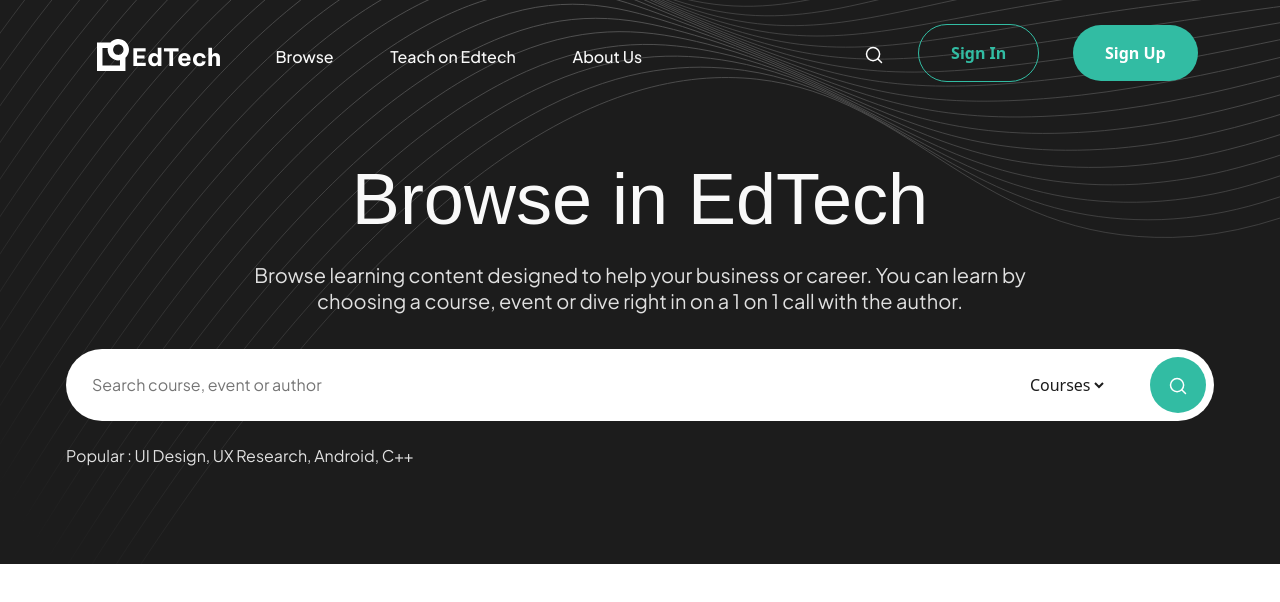
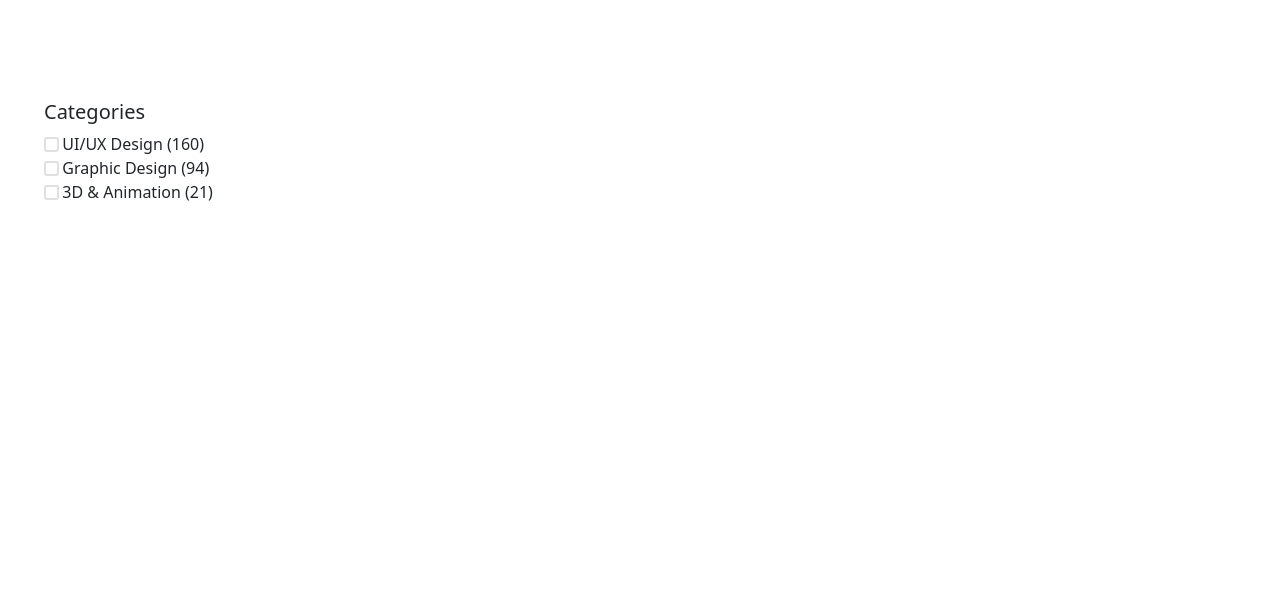
Before and after one commit to OrkhanKarimli/cardscomponent, a React (Create React App) app: page / in a window 1280 px wide. Shown: the top 602 px of the page. Built offline with nearby package versions, Linux system fonts and the light colour scheme; a web font is replaced by a local one.

Commit message:
Custom Checkbox

```diff
--- a/src/App.js
+++ b/src/App.js
@@ -1,9 +1,9 @@
 import "./App.css";
 import "./scss/style.scss";
-import LandingBrowse from "./components/LandingBrowse";
+import LandingPageCourses from "./components/LandingPageCourses";
 function App() {
   return(
-<LandingBrowse/>
+<LandingPageCourses/>
 
   )
 }
--- /dev/null
+++ b/src/components/LandingPageCourses.jsx
@@ -0,0 +1,49 @@
+import React from "react";
+const LandingPageCourses = () => {
+    const [checked, setChecked] = React.useState(true);
+  return (
+    <div className="container-fluid landing-page-courses-main">
+      <div className="col-md-2 landing-page-categories">
+        <ul className="landing-courses-list">
+          <h5>Categories</h5>
+          <li>
+            <input
+              type="checkbox"
+              defaultChecked={false}
+              onChange={() => setChecked(!checked)}
+            />
+            <span className="customcheck"></span>
+            <span  className="listinfo">
+            UI/UX Design (160)
+            </span>
+          </li>
+          <li>
+            <input
+              type="checkbox"
+              defaultChecked={false}
+              onChange={() => setChecked(!checked)}
+            />
+            <span className="customcheck"></span>
+            <span  className="listinfo">
+            Graphic Design (94)
+            </span>
+          </li>
+          <li>
+            <input
+              type="checkbox"
+              defaultChecked={false}
+              onChange={() => setChecked(!checked)}
+            />
+            <span className="customcheck"></span>
+            <span className="listinfo">
+            3D & Animation (21)
+            </span>
+          </li>
+        </ul>
+      </div>
+      <div className="col-md-9"></div>
+    </div>
+  );
+};
+
+export default LandingPageCourses;
--- /dev/null
+++ b/src/scss/_landingpagecourses.scss
@@ -0,0 +1,53 @@
+.landing-page-courses-main {
+  padding: 100px 124px 100px 124px;
+  .landing-courses-list {
+    list-style: none;
+    li {
+      position: relative;
+      list-style: none;
+      .listinfo{
+        margin-left: 3%;
+      }
+      input {
+        cursor: pointer;
+        z-index: 999;
+        position: relative;
+        opacity: 0;
+
+      }
+      .customcheck {
+       display: inline-block;
+        height: 15px;
+        width:15px;
+
+        border: 2px solid #E0E0E0FF;
+        border-radius: 3px;
+        left: 0;
+        top: 5px;
+        position: absolute;
+        cursor: pointer;
+      }
+      input:checked ~ .customcheck {
+        background-color: $card_module_icon_color;
+        border: none;
+      }
+      .customcheck:after {
+        content: "";
+        position: absolute;
+        display: none;
+      }
+      input:checked ~ .customcheck:after {
+        display: block;
+      }
+      .customcheck:after {
+        left: 6px;
+        top: 3px;
+        width: 4px;
+        height: 7px;
+        border: solid white;
+        border-width: 0 1px 1px 0;
+        transform: rotate(45deg);
+      }
+    }
+  }
+}
--- a/src/scss/style.scss
+++ b/src/scss/style.scss
@@ -29,4 +29,5 @@
 @import "swipernavbuttons";
 @import "testimonialsauthor";
 @import "landingnav";
-@import "landingbrowse"
+@import "landingbrowse";
+@import "landingpagecourses"
```
